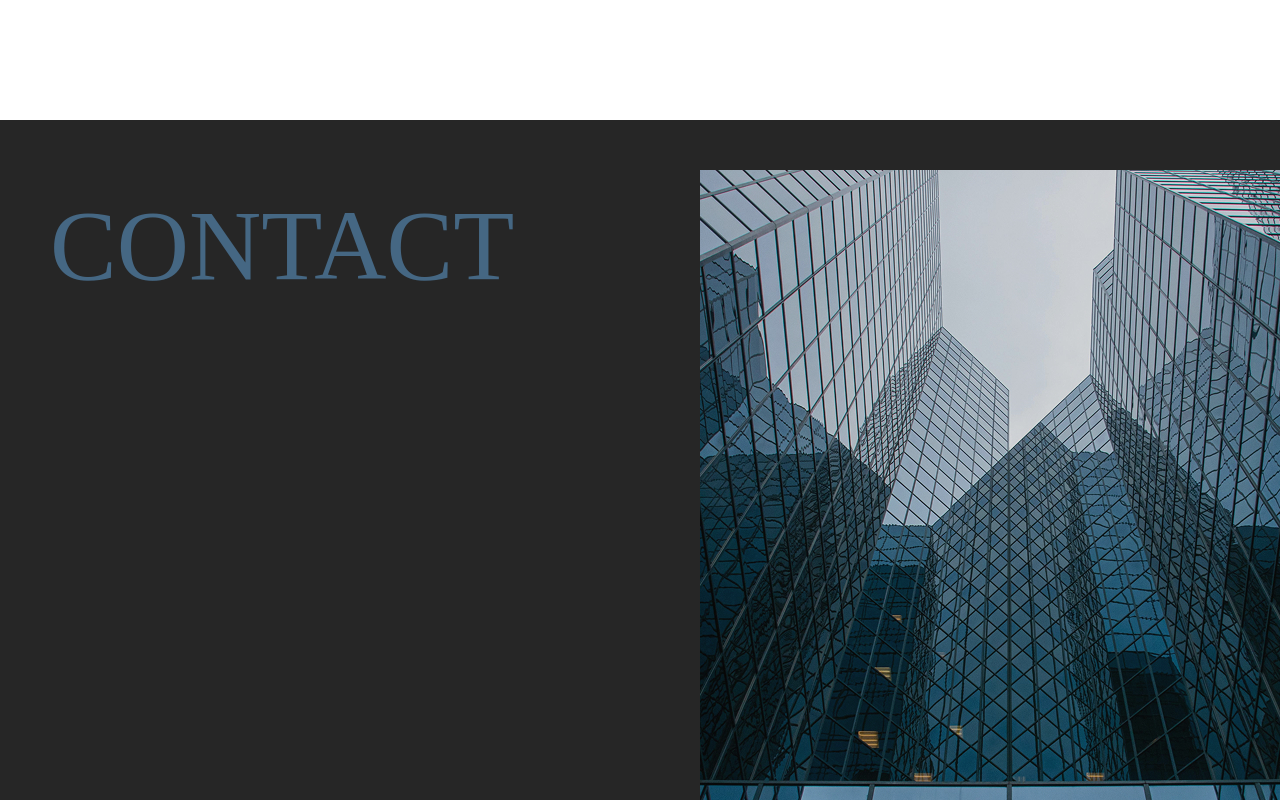
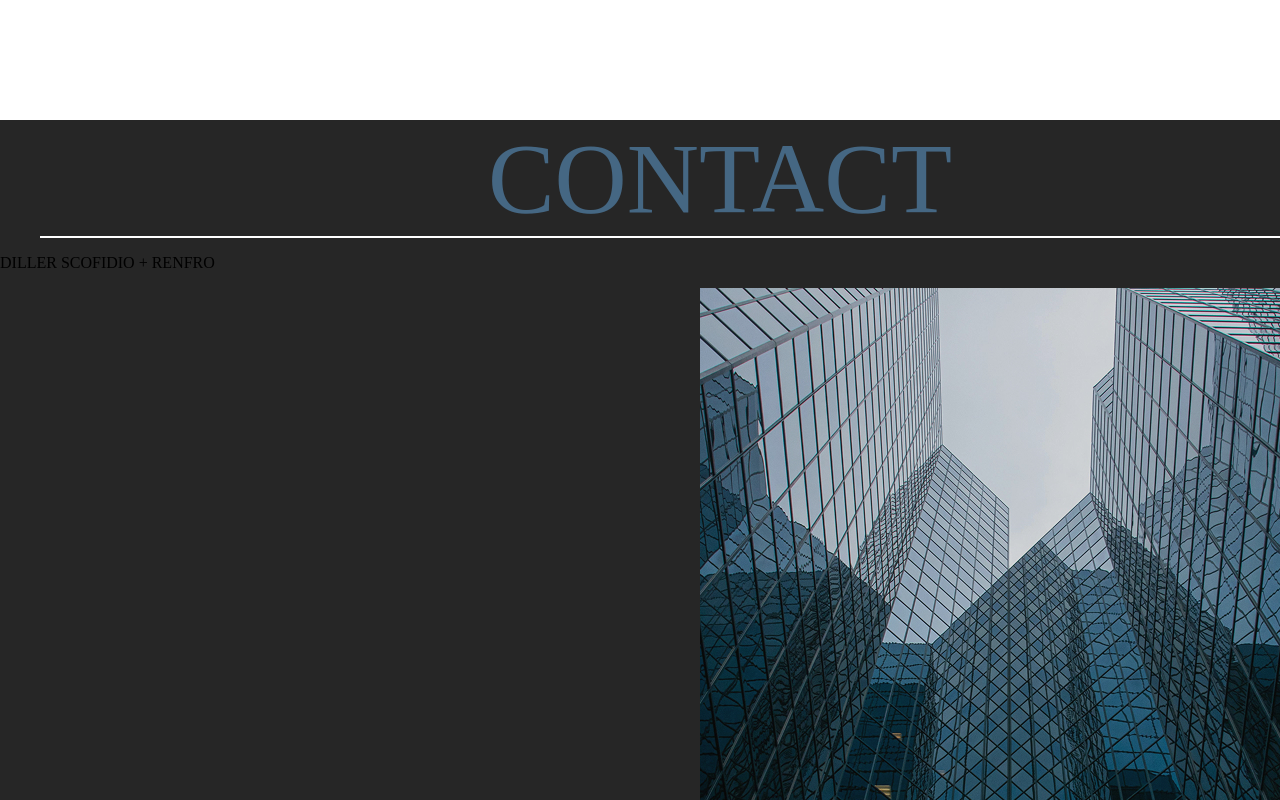
Before and after one commit to cortezcastillo/DSR, a plain HTML site: page index.html in a window 1280 px wide. Shown: the part 4300-5100 px from the top of the page. Drawn offline with Linux system fonts and the light colour scheme; a web font is replaced by a local one.

Commit message:
figuring out contact changes

```diff
--- a/css/style.css
+++ b/css/style.css
@@ -703,15 +703,30 @@ font-size: 100px;
 font-style: normal;
 font-weight: 500;
 line-height: normal;
+margin: 0px;
+text-align: center;
 
-float: left;
 
-margin-left: 50px;
 
 }
 .contactphoto
 {
-    margin-top: -200px;
+    margin-top: 00px;
     float: left;
    margin-left: 700px;
 }
+
+.ContactBold
+{
+    float: left;
+}
+
+.linecontact
+{
+
+background-color: #FFF;
+width: 1347px;
+height: 2px;
+margin-left: 40px;
+
+}
--- a/index.html
+++ b/index.html
@@ -228,6 +228,10 @@
 <div id="contact">
     <div class="contactbase">
            <h1 class="contacttitle">CONTACT</h1>
+           <div class="linecontact"></div>
+           <p class="ContactBold">
+            DILLER SCOFIDIO + RENFRO
+           </p>
            <div class="contactphoto">
             <img src="images/contactphoto.jpg">
            </div>
```
